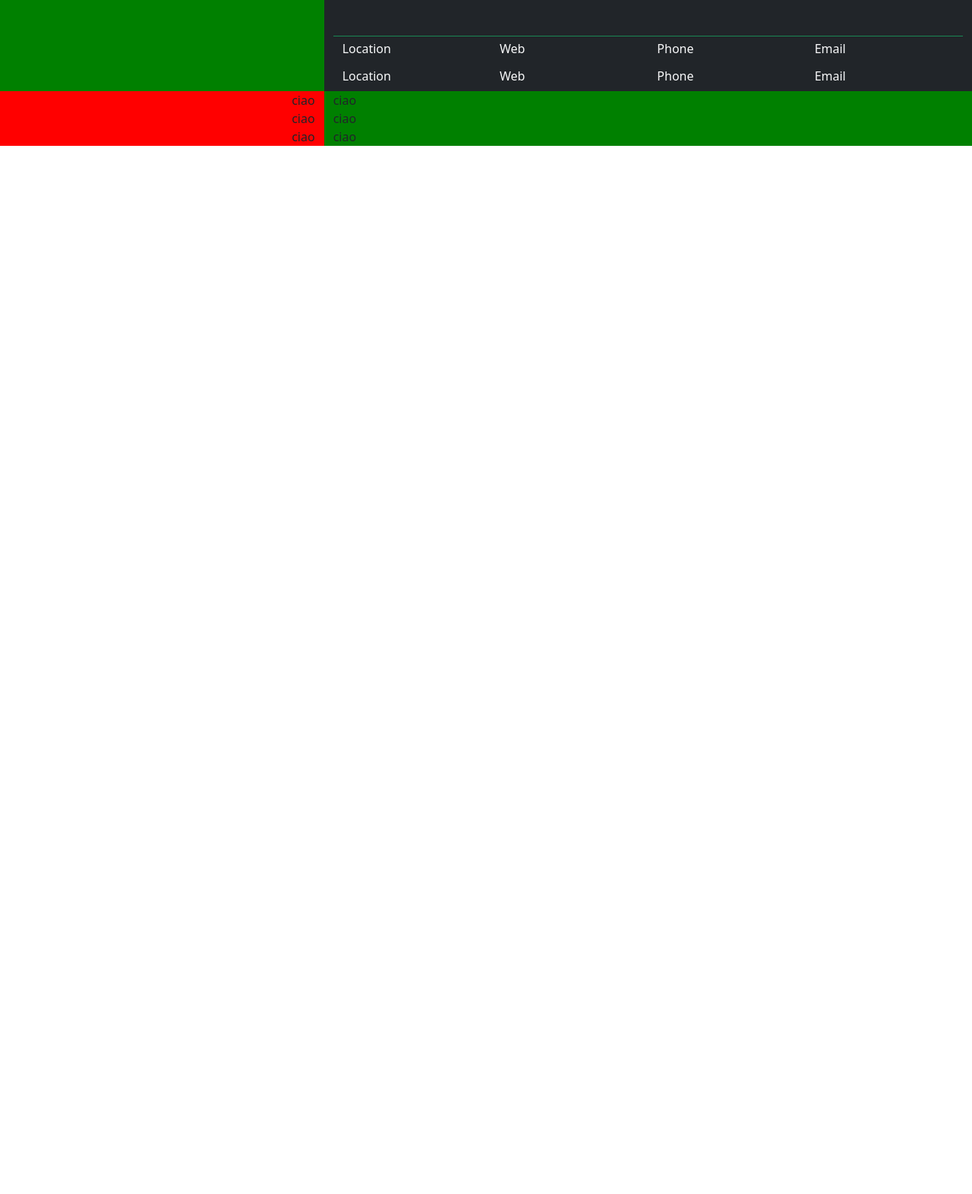
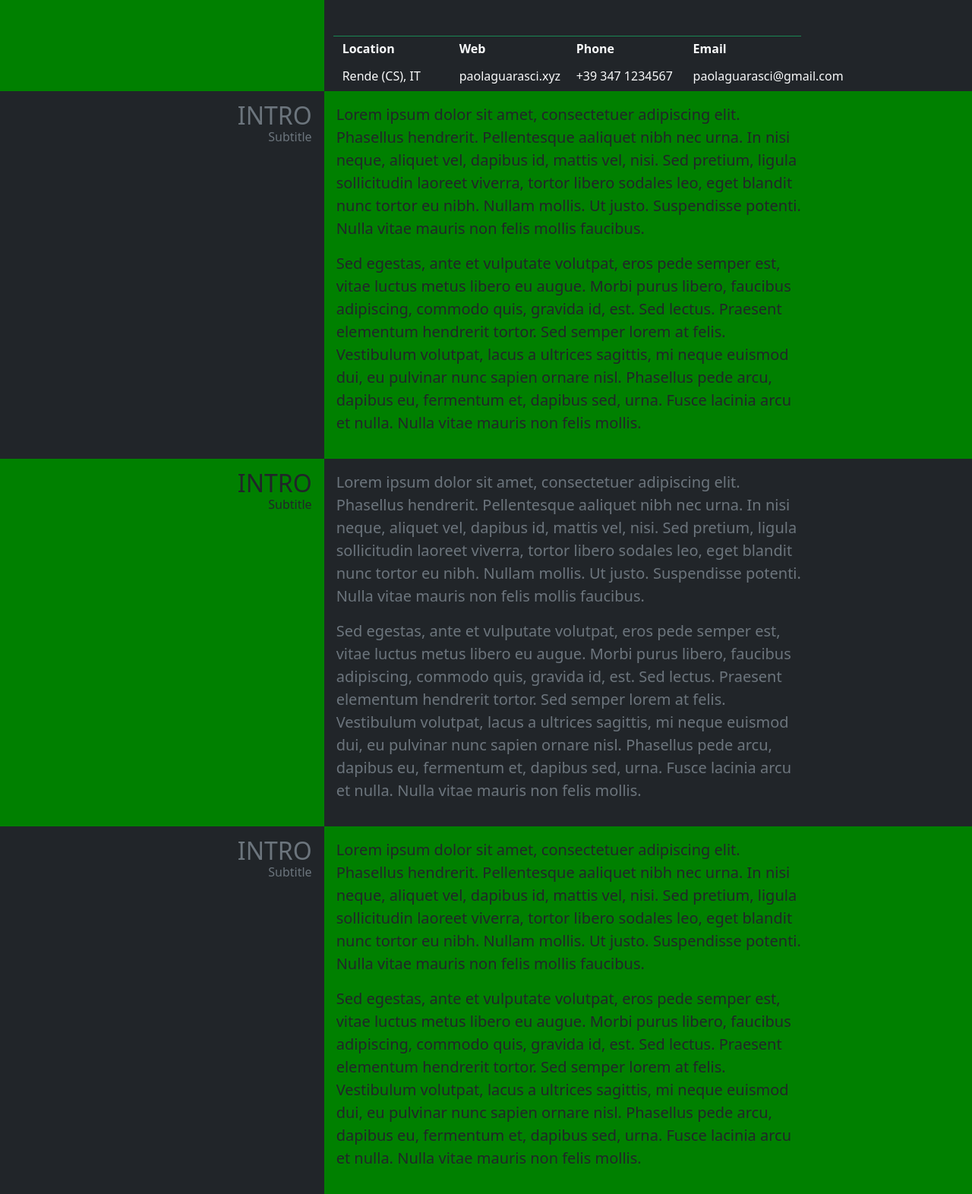
Before and after one commit to paolaguarasci/resumeHtml, a plain HTML site: page src/index2.html in a window 1280 px wide. Shown: the part 680-2252 px from the top of the page at 76% size. Before the commit the page ends 872 px from the top, so only its background shows below. Drawn offline with nearby package versions, Linux system fonts and the light colour scheme.

Commit message:
placeholder

```diff
--- a/src/index2.html
+++ b/src/index2.html
@@ -29,7 +29,7 @@
           <div class="row vh-100 green align-content-center removevh">
             <div class="col-12">
               <img
-                src="https://ui-avatars.com/api/?size=300&background=0D8ABC&color=ced4da"
+                src="img/avatar250.jpg"
                 class="img-thumbnail rounded-circle"
                 alt="..."
               />
@@ -37,43 +37,124 @@
           </div>
         </div>
 
-        <div class="col-md-8 bg-dark align-content-center">
+        <div
+          class="col-md-8 bg-dark text-md-start text-center align-content-center"
+        >
           <div class="row vh-100 removevh">
             <div class="col-12 align-self-end mt-5">
               <h3 class="lh-1 mb-0 text-secondary fw-lighter">paola</h3>
               <h1 class="lh-1 mb-0 text-warning fw-semibold">GUARASCI</h1>
-              <h5 class="lh-1 mt-3 text-light fw-light hstack">
+              <h5 class="lh-1 mt-3 text-light fw-light hstack w-75">
                 Developer <i class="ms-auto fa-brands fa-square-github"></i>
               </h5>
             </div>
-            <div class="col-12 mt-auto align-self-end">
+            <div class="col-12 mt-auto align-self-end w-75">
               <div class="row mx-auto border-top border-success">
-                <div class="col-3 mt-1 mb-2 text-light">Location</div>
-                <div class="col-3 mt-1 mb-2 text-light">Web</div>
-                <div class="col-3 mt-1 mb-2 text-light">Phone</div>
-                <div class="col-3 mt-1 mb-2 text-light">Email</div>
+                <div class="col-3 mt-1 mb-2 text-light fw-semibold">
+                  Location
+                </div>
+                <div class="col-3 mt-1 mb-2 text-light fw-semibold">Web</div>
+                <div class="col-3 mt-1 mb-2 text-light fw-semibold">Phone</div>
+                <div class="col-3 mt-1 mb-2 text-light fw-semibold">Email</div>
               </div>
               <div class="row mx-auto">
-                <div class="col-3 mt-1 mb-2 text-light">Location</div>
-                <div class="col-3 mt-1 mb-2 text-light">Web</div>
-                <div class="col-3 mt-1 mb-2 text-light">Phone</div>
-                <div class="col-3 mt-1 mb-2 text-light">Email</div>
+                <div class="col-3 mt-1 mb-2 text-light fw-light">
+                  Rende (CS), IT
+                </div>
+                <div class="col-3 mt-1 mb-2 text-light fw-light">
+                  paolaguarasci.xyz
+                </div>
+                <div class="col-3 mt-1 mb-2 text-light fw-light">
+                  +39 347 1234567
+                </div>
+                <div class="col-3 mt-1 mb-2 text-light fw-light">
+                  paolaguarasci@gmail.com
+                </div>
               </div>
             </div>
           </div>
         </div>
       </div>
       <div class="row" id="section2">
-        <div class="col-4 text-end red">ciao</div>
-        <div class="col-8 green text-wrap text-break">ciao</div>
+        <div class="col-4 bg-dark text-secondary text-end p-3">
+          <p class="fs-2 p-0 m-0 lh-1">INTRO</p>
+          <p class="fs-6 p-0 m-0">Subtitle</p>
+        </div>
+        <div class="col-8 green text-wrap text-break p-3">
+          <p class="fs-5 w-75">
+            Lorem ipsum dolor sit amet, consectetuer adipiscing elit. Phasellus
+            hendrerit. Pellentesque aaliquet nibh nec urna. In nisi neque,
+            aliquet vel, dapibus id, mattis vel, nisi. Sed pretium, ligula
+            sollicitudin laoreet viverra, tortor libero sodales leo, eget
+            blandit nunc tortor eu nibh. Nullam mollis. Ut justo. Suspendisse
+            potenti. Nulla vitae mauris non felis mollis faucibus.
+          </p>
+
+          <p class="fs-5 w-75">
+            Sed egestas, ante et vulputate volutpat, eros pede semper est, vitae
+            luctus metus libero eu augue. Morbi purus libero, faucibus
+            adipiscing, commodo quis, gravida id, est. Sed lectus. Praesent
+            elementum hendrerit tortor. Sed semper lorem at felis. Vestibulum
+            volutpat, lacus a ultrices sagittis, mi neque euismod dui, eu
+            pulvinar nunc sapien ornare nisl. Phasellus pede arcu, dapibus eu,
+            fermentum et, dapibus sed, urna. Fusce lacinia arcu et nulla. Nulla
+            vitae mauris non felis mollis.
+          </p>
+        </div>
       </div>
       <div class="row" id="section3">
-        <div class="col-4 text-end red">ciao</div>
-        <div class="col-8 green">ciao</div>
+        <div class="col-4 green text-end p-3">
+          <p class="fs-2 p-0 m-0 lh-1">INTRO</p>
+          <p class="fs-6 p-0 m-0">Subtitle</p>
+        </div>
+        <div class="col-8 bg-dark text-secondary p-3">
+          <p class="fs-5 w-75">
+            Lorem ipsum dolor sit amet, consectetuer adipiscing elit. Phasellus
+            hendrerit. Pellentesque aaliquet nibh nec urna. In nisi neque,
+            aliquet vel, dapibus id, mattis vel, nisi. Sed pretium, ligula
+            sollicitudin laoreet viverra, tortor libero sodales leo, eget
+            blandit nunc tortor eu nibh. Nullam mollis. Ut justo. Suspendisse
+            potenti. Nulla vitae mauris non felis mollis faucibus.
+          </p>
+
+          <p class="fs-5 w-75">
+            Sed egestas, ante et vulputate volutpat, eros pede semper est, vitae
+            luctus metus libero eu augue. Morbi purus libero, faucibus
+            adipiscing, commodo quis, gravida id, est. Sed lectus. Praesent
+            elementum hendrerit tortor. Sed semper lorem at felis. Vestibulum
+            volutpat, lacus a ultrices sagittis, mi neque euismod dui, eu
+            pulvinar nunc sapien ornare nisl. Phasellus pede arcu, dapibus eu,
+            fermentum et, dapibus sed, urna. Fusce lacinia arcu et nulla. Nulla
+            vitae mauris non felis mollis.
+          </p>
+        </div>
       </div>
       <div class="row" id="section4">
-        <div class="col-4 text-end red">ciao</div>
-        <div class="col-8 green">ciao</div>
+        <div class="col-4 bg-dark text-secondary text-end p-3">
+          <p class="fs-2 p-0 m-0 lh-1">INTRO</p>
+          <p class="fs-6 p-0 m-0">Subtitle</p>
+        </div>
+        <div class="col-8 green p-3">
+          <p class="fs-5 w-75">
+            Lorem ipsum dolor sit amet, consectetuer adipiscing elit. Phasellus
+            hendrerit. Pellentesque aaliquet nibh nec urna. In nisi neque,
+            aliquet vel, dapibus id, mattis vel, nisi. Sed pretium, ligula
+            sollicitudin laoreet viverra, tortor libero sodales leo, eget
+            blandit nunc tortor eu nibh. Nullam mollis. Ut justo. Suspendisse
+            potenti. Nulla vitae mauris non felis mollis faucibus.
+          </p>
+
+          <p class="fs-5 w-75">
+            Sed egestas, ante et vulputate volutpat, eros pede semper est, vitae
+            luctus metus libero eu augue. Morbi purus libero, faucibus
+            adipiscing, commodo quis, gravida id, est. Sed lectus. Praesent
+            elementum hendrerit tortor. Sed semper lorem at felis. Vestibulum
+            volutpat, lacus a ultrices sagittis, mi neque euismod dui, eu
+            pulvinar nunc sapien ornare nisl. Phasellus pede arcu, dapibus eu,
+            fermentum et, dapibus sed, urna. Fusce lacinia arcu et nulla. Nulla
+            vitae mauris non felis mollis.
+          </p>
+        </div>
       </div>
     </div>
 
```
Also changed, not shown: src/style.css (+26 -24 lines), src/img/avatar1.jpg (added), src/img/avatar250.jpg (added).
